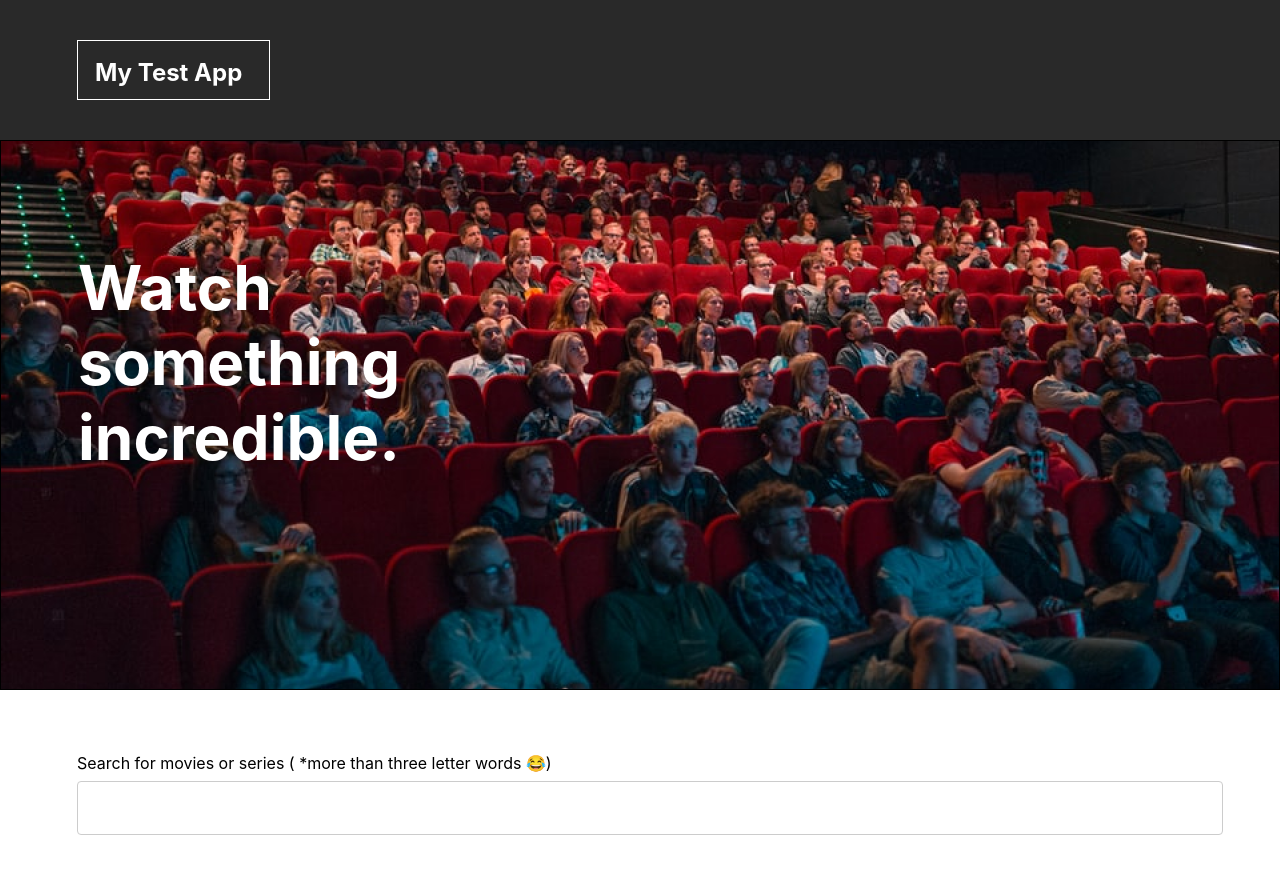
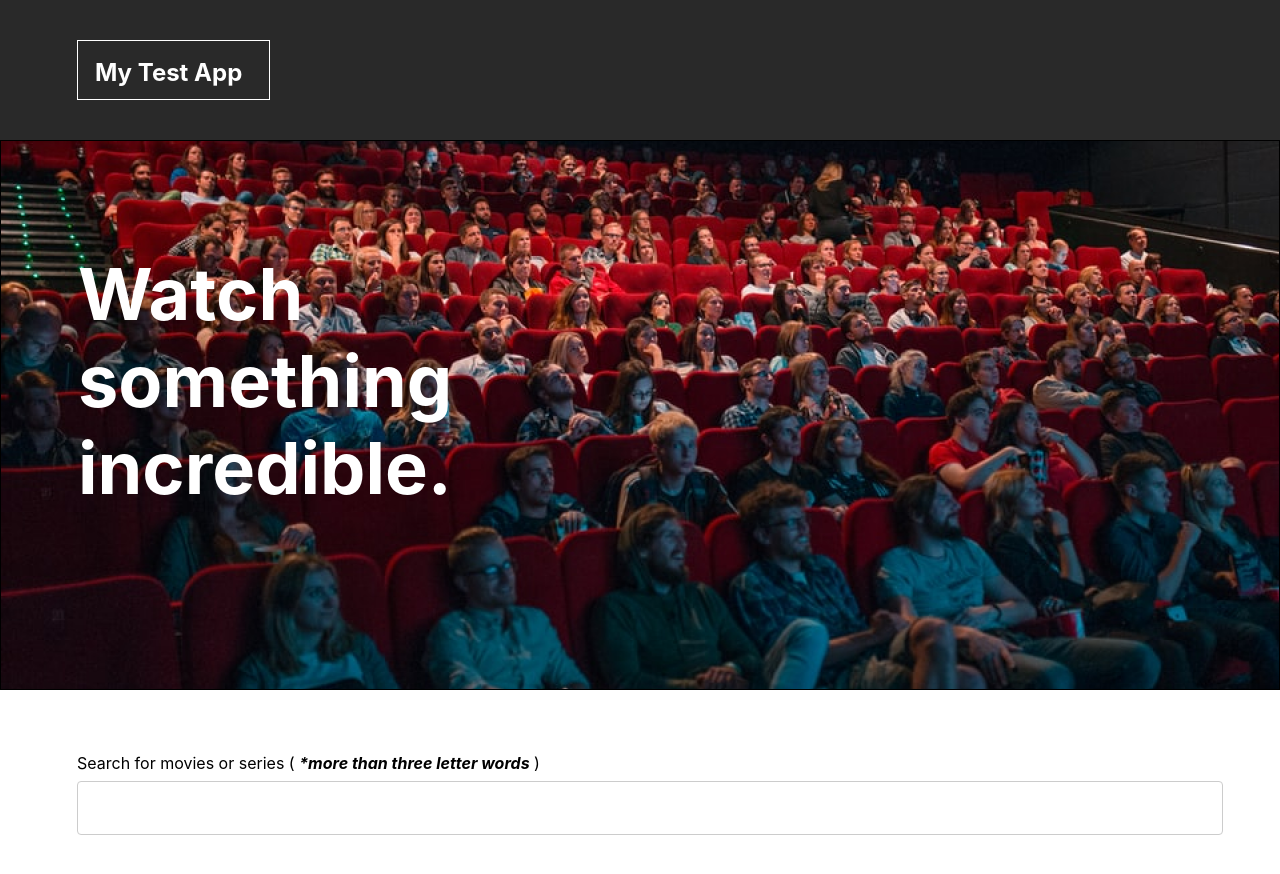
Before and after one commit to akindunjoyetolulope/moviesearch, a React (Create React App) app: page / in a window 1280 px wide. Shown: the top 874 px of the page. Built offline with nearby package versions, Linux system fonts and the light colour scheme.

Commit message:
free style

```diff
--- a/src/components/Body.tsx
+++ b/src/components/Body.tsx
@@ -35,8 +35,11 @@ const Body = () => {
       <FormContainer>
         <div>
           <label htmlFor="search">
-            {" "}
-            Search for movies or series ( *more than three letter words 😂){" "}
+            Search for movies or series ({" "}
+            <em>
+              <strong>*more than three letter words</strong>
+            </em>{" "}
+            )
           </label>
           <br />
           <input type="text" value={filterTitle} onChange={handleform} />
--- a/src/components/header.tsx
+++ b/src/components/header.tsx
@@ -1,6 +1,7 @@
 import React from "react";
 import styled from "@emotion/styled";
 import bg from "../assets/bg.png";
+import media from "../styles/media";
 
 const Header = () => {
   return (
@@ -24,6 +25,15 @@ const NavBar = styled.div`
   background: #292929;
   padding: 40px 0px 40px 77px;
 
+  ${media.tablet} {
+    display: flex;
+    justify-content: center;
+    padding: 40px 0px 40px 0px;
+    h1 {
+      text-align: center;
+    }
+  }
+
   h2 {
     width: 193px;
     height: 60px;
@@ -46,15 +56,23 @@ const HeaderEl = styled.div`
 
     h1 {
       color: white;
-      font-size: 62px;
+      font-size: 72px;
     }
   }
 
-  @media (max-width: 500px) {
+  ${media.tablet} {
+    display: flex;
+    justify-content: center;
+    padding: 109px 0px 159px 0px;
+    h1 {
+      text-align: center;
+    }
+  }
+
+  ${media.mobile} {
     height: 257px;
     div {
       width: 100%;
-      /* border: 1px solid red; */
 
       h1 {
         font-size: 32px;
```
